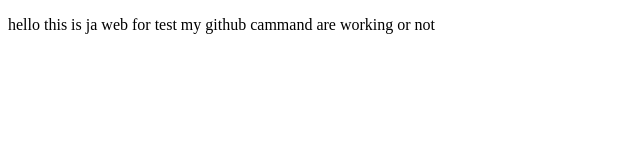
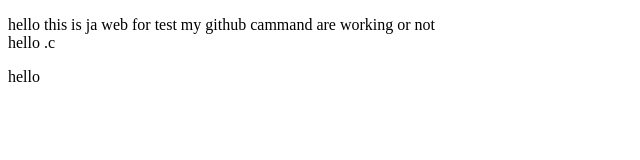
Before and after one commit to ganuj293/local-repo, a plain HTML site: page index.html in a window 1280 px wide. Shown: the full height of the page, 0-640 px from the left. Drawn offline with Linux system fonts and the light colour scheme.

Commit message:
new line on new branch

```diff
--- a/index.html
+++ b/index.html
@@ -6,6 +6,8 @@
     <title>Document</title>
 </head>
 <body>
-    <p> hello this is ja web for test my github cammand are working or not </p>
+    <p> hello this is ja web for test my github cammand are working or not <br>
+    hello .c </p>
+    hello
 </body>
 </html>
```
